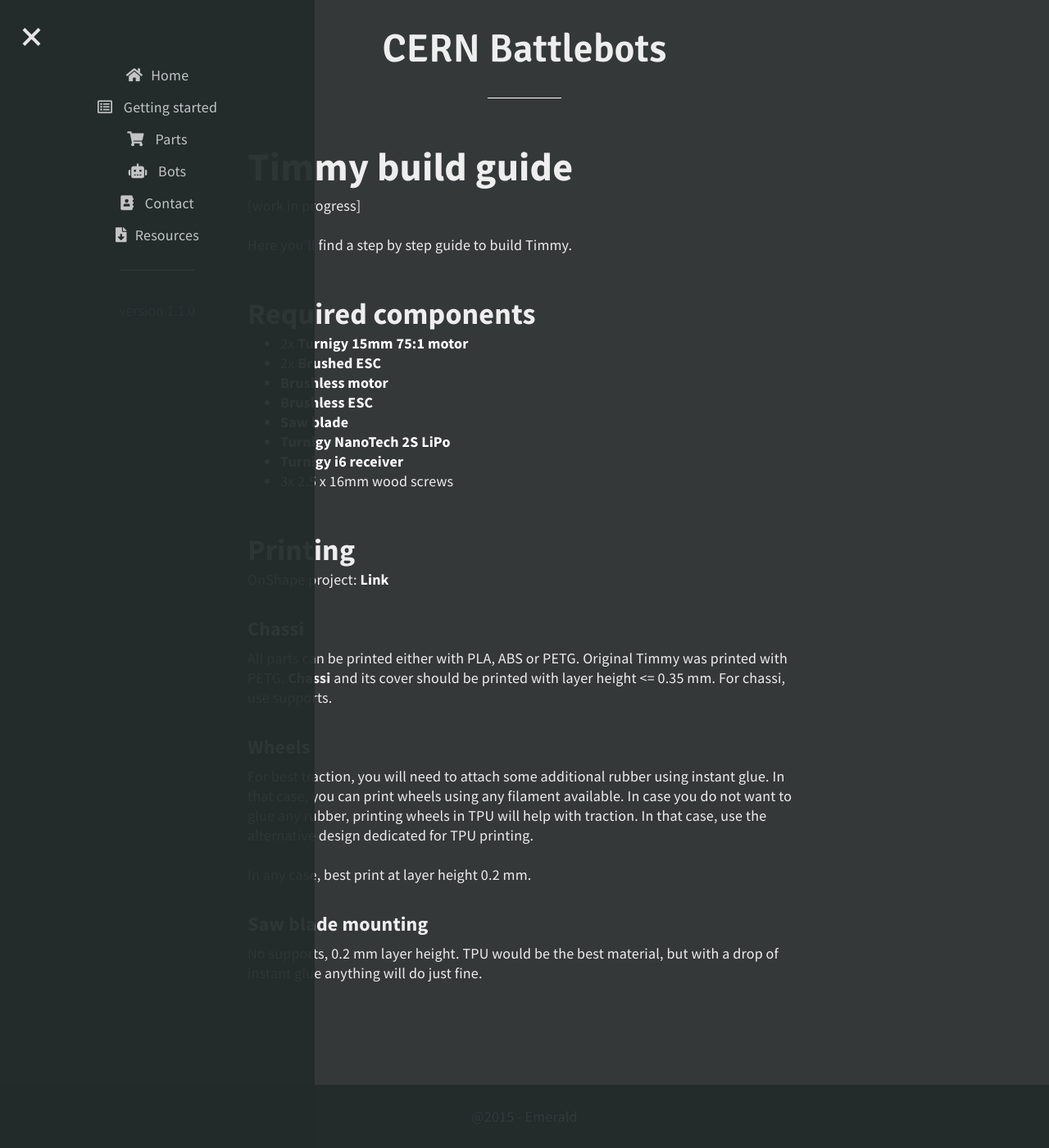
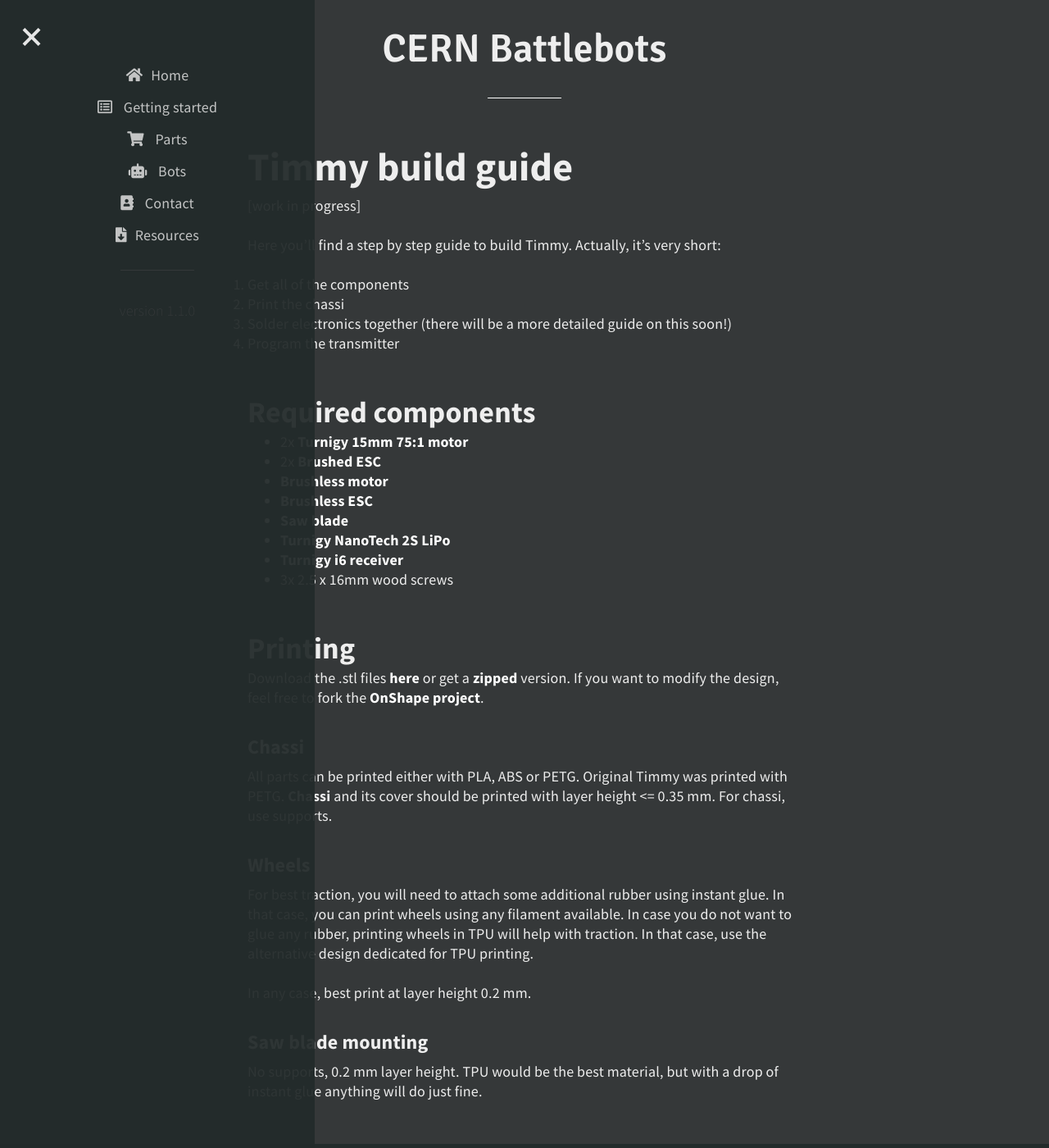
Before and after one commit to Styku/cern-battlebots, a Jekyll site: the page built from _bots/timmy.md, in a window 1280 px wide and 1400 px high. Shown: the whole window at 82% size. Built offline with Jekyll 4.4.1, drawn with Linux system fonts in a browser that asks for light colours; nearby versions of some CDN libraries.

Commit message:
updated Timmy guide with STL downloads

```diff
--- a/_bots/timmy.md
+++ b/_bots/timmy.md
@@ -7,7 +7,12 @@
 # Timmy build guide
 [work in progress]
 
-Here you'll find a step by step guide to build Timmy.
+Here you'll find a step by step guide to build Timmy. Actually, it's very short:
+1. Get all of the components
+2. Print the chassi
+3. Solder electronics together (there will be a more detailed guide on this soon!)
+4. Program the transmitter
+
 ## Required components
 * 2x [Turnigy 15mm 75:1 motor]({{ site.url }}/parts#turnigy-motor-15mm-75-1){:target="_blank"}
 * 2x [Brushed ESC]({{ site.url }}/parts#generic-brushed-esc){:target="_blank"}
@@ -19,7 +24,10 @@
 * 3x 2.5 x 16mm wood screws
 
 ## Printing
-OnShape project: [Link](https://cad.onshape.com/documents/876aae336eb09ce6dbed248a/w/df23d79c1c15b5b48407cba3/e/a6816d4151a04fb3a5ee5f1b){:target="_blank"}
+Download the .stl files [here](https://github.com/Styku/cern-battlebots/tree/master/download/stls/timmy){:target="_blank"}
+or get a [zipped](https://github.com/Styku/cern-battlebots/raw/master/download/stls/timmy/timmy-stl.zip){:target="_blank"}
+version. If you want to modify the design, feel free to fork the
+[OnShape project](https://cad.onshape.com/documents/876aae336eb09ce6dbed248a/w/df23d79c1c15b5b48407cba3/e/a6816d4151a04fb3a5ee5f1b){:target="_blank"}.
 
 ### Chassi
 All parts can be printed either with PLA, ABS or PETG. Original Timmy was
```
